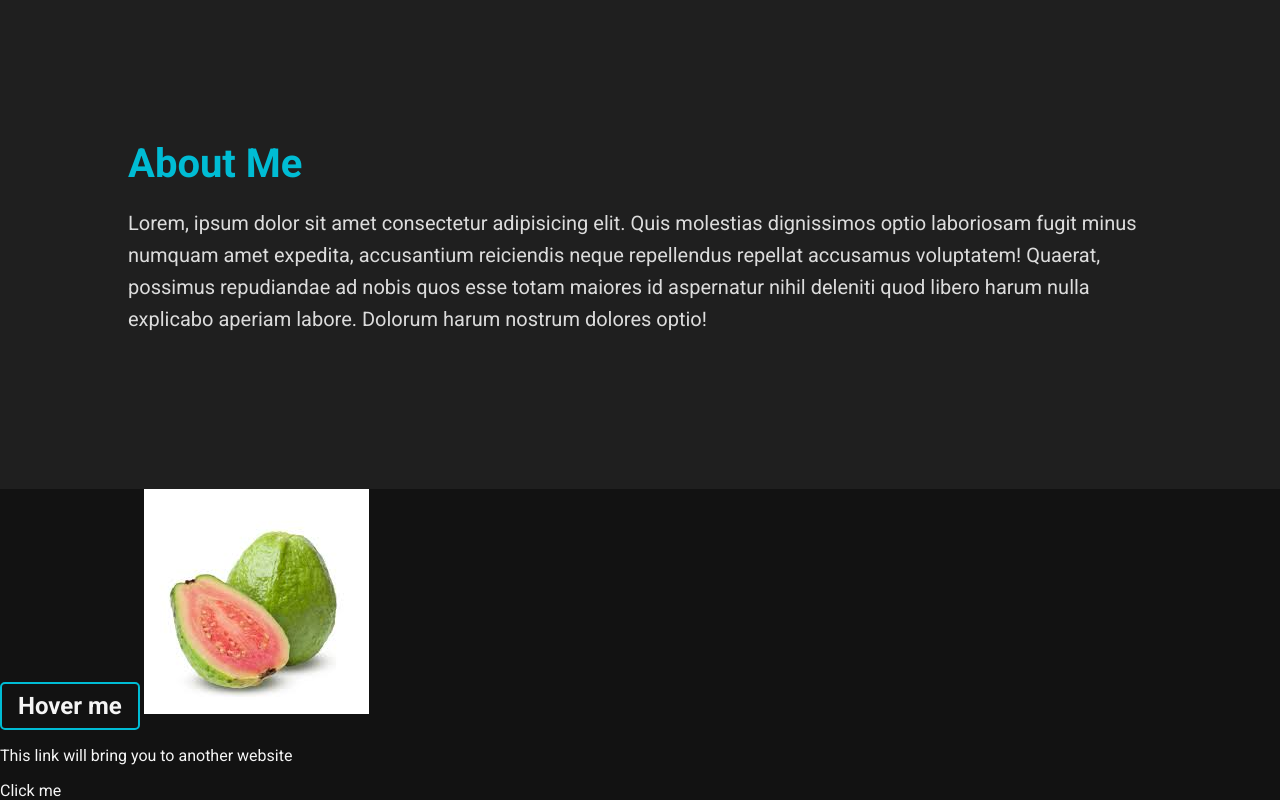
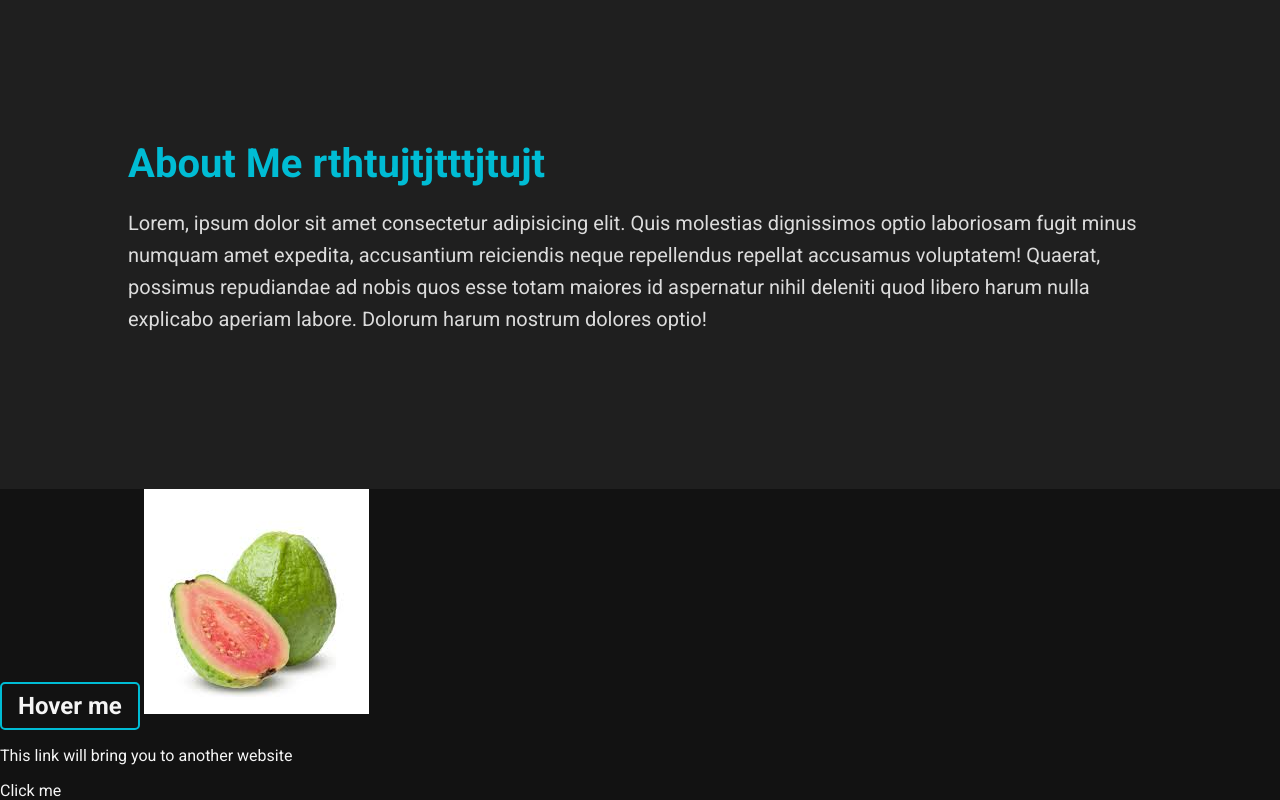
Before and after one commit to Abcd0911/Putin, a plain HTML site: page index.html in a window 1280 px wide. Shown: the part 1431-2231 px from the top of the page. Drawn offline with Linux system fonts and the light colour scheme; a web font is replaced by a local one.

Commit message:
Update index.html

```diff
--- a/index.html
+++ b/index.html
@@ -37,7 +37,7 @@
                 <img src="./image/image.png" alt="">
             </div>
             <div class="about-content">
-                <h2>About Me</h2>
+                <h2>About Me rthtujtjtttjtujt</h2>
                 <p style="font-size: 20px;">Lorem, ipsum dolor sit amet consectetur adipisicing elit. Quis molestias dignissimos optio laboriosam fugit minus numquam amet expedita, accusantium reiciendis neque repellendus repellat accusamus voluptatem! Quaerat, possimus repudiandae ad nobis quos esse totam maiores id aspernatur nihil deleniti quod libero harum nulla explicabo aperiam labore. Dolorum harum nostrum dolores optio!</p>
             </div>
         </section>
```
